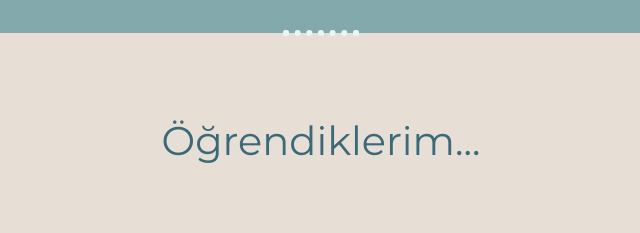
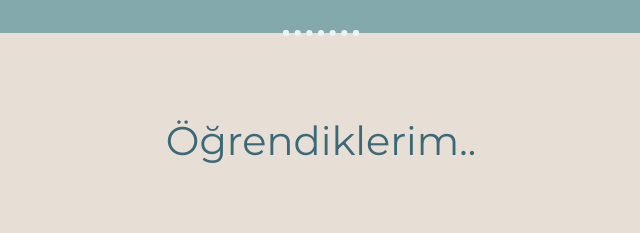
Before and after one commit to gokozdemir/cv, a plain HTML site: page index.html in a window 1280 px wide. Shown: the part 1231-1464 px from the top of the page, 319-959 px from the left. Drawn offline with Linux system fonts and the light colour scheme.

Commit message:
update index.html

```diff
--- a/index.html
+++ b/index.html
@@ -36,7 +36,7 @@
       </div>
       <hr class="hr-1">
       <div class="skills">
-        <h2>Öğrendiklerim...</h2>
+        <h2>Öğrendiklerim..</h2>
         <div class="skill-row">
           <img class="computer-img" src="images/computer.png" alt="computer-png" />
           <h3>Html & Css</h3>
```
